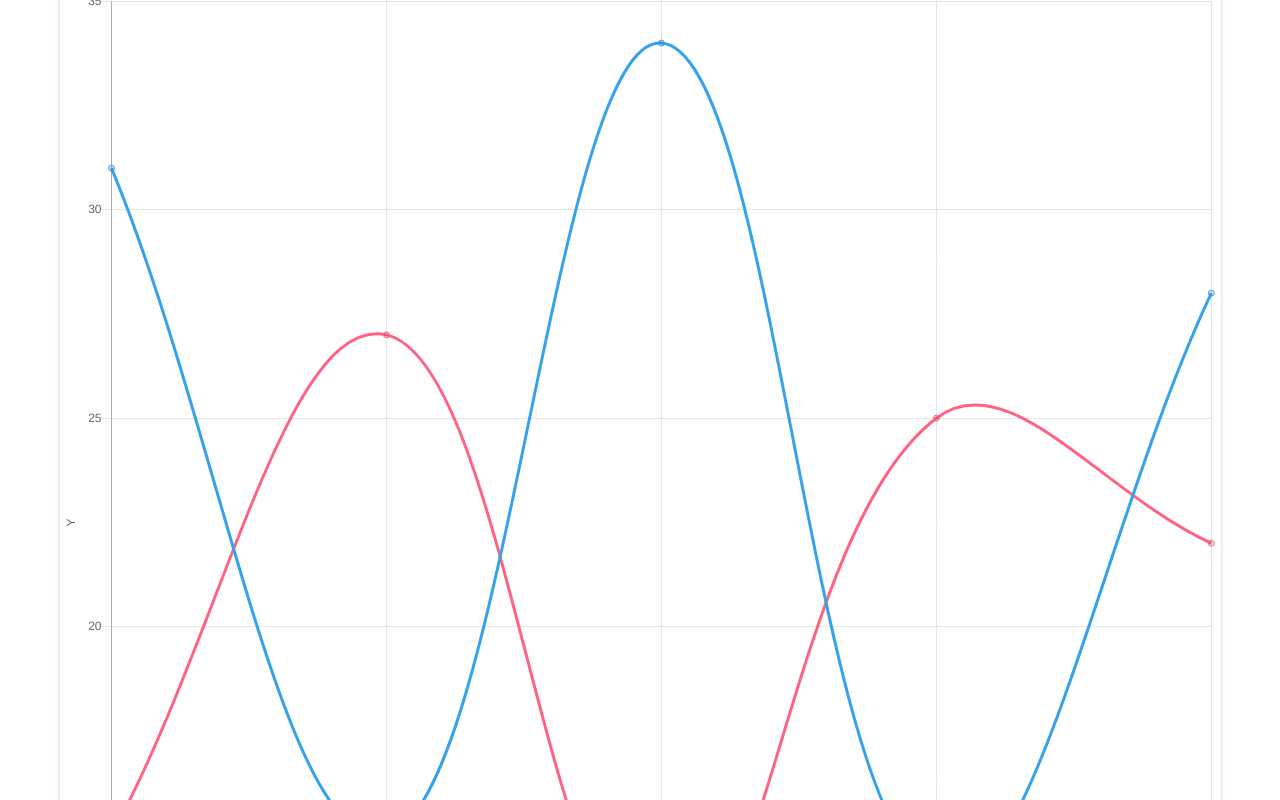
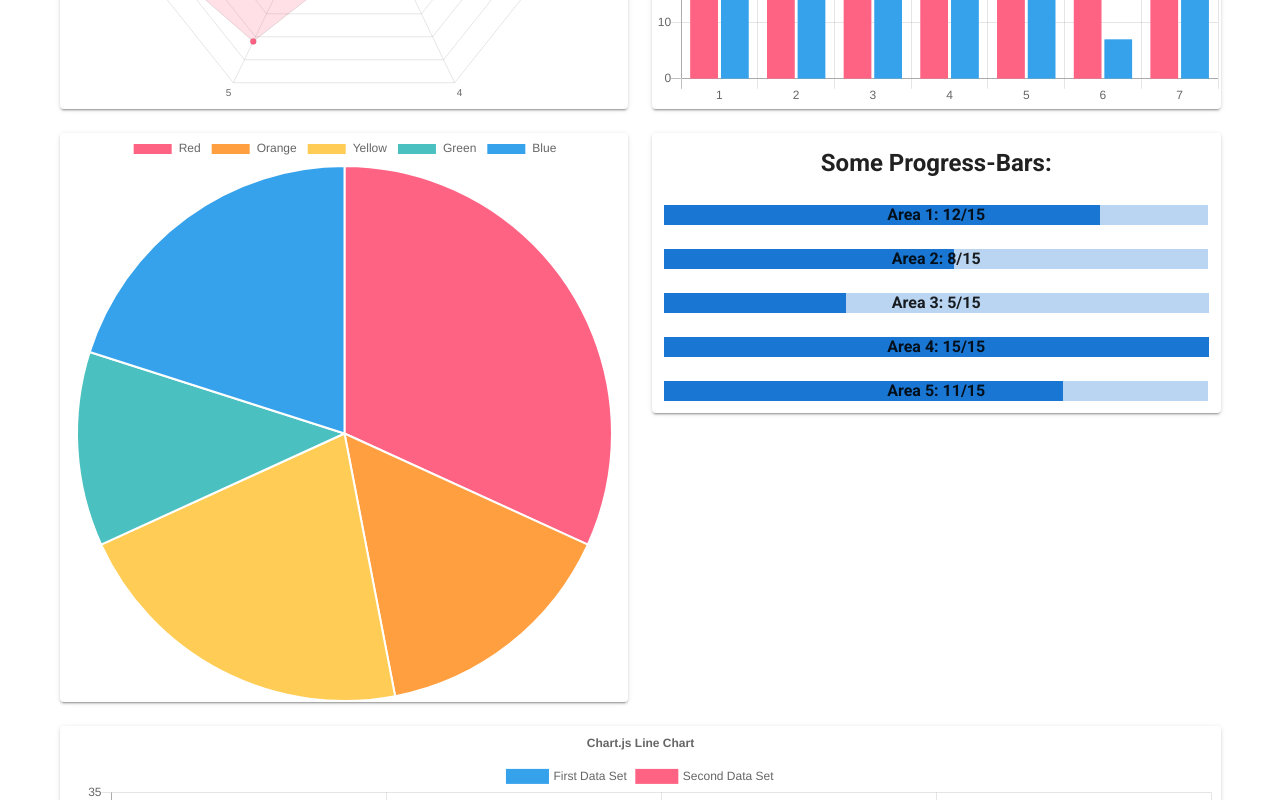
Before and after one commit to Elucidateqt/vue-dashboard-boilerplate, a Vue app: page / in a window 1280 px wide. Shown: the part 680-1480 px from the top of the page. Built offline with nearby package versions, Linux system fonts and the light colour scheme.

Commit message:
some progress-bars

```diff
--- a/src/components/Dashboard.vue
+++ b/src/components/Dashboard.vue
@@ -51,19 +51,67 @@
       </v-col>
     </v-row>
     <v-row class="text-center">
-      <v-col cols="4">
+      <v-col cols="6">
         <v-card>
           <radar-chart :chart-data="dummyData.radarChart.data"></radar-chart>
         </v-card>
       </v-col>
-      <v-col cols="4">
+      <v-col cols="6">
         <v-card>
           <bar-chart :chart-data="dummyData.barChart.data"></bar-chart>
         </v-card>
       </v-col>
-      <v-col cols="4">
+    </v-row>
+    <v-row>
+      <v-col cols="6">
         <v-card>
           <pie-chart :chart-data="dummyData.pieChart.data"></pie-chart>
+        </v-card>
+      </v-col>
+      <v-col cols="6">
+        <v-card>
+          <v-container>
+            <v-row>
+              <v-col class="text-center">
+                <h2>Some Progress-Bars:</h2>
+              </v-col>
+            </v-row>
+            <v-row>
+              <v-col cols="12">
+                <v-progress-linear height="20px" :value="(dummyData.progressBars.area1.current/dummyData.progressBars.area1.max)*100">
+                  <strong>Area 1: {{dummyData.progressBars.area1.current}}/{{dummyData.progressBars.area1.max}}</strong>
+                </v-progress-linear>
+              </v-col>
+            </v-row>
+            <v-row>
+              <v-col cols="12">
+                <v-progress-linear height="20px" :value="(dummyData.progressBars.area2.current/dummyData.progressBars.area2.max)*100">
+                  <strong>Area 2: {{dummyData.progressBars.area2.current}}/{{dummyData.progressBars.area2.max}}</strong>
+                </v-progress-linear>
+              </v-col>
+            </v-row>
+            <v-row>
+              <v-col cols="12">
+                <v-progress-linear height="20px" :value="(dummyData.progressBars.area3.current/dummyData.progressBars.area3.max)*100">
+                  <strong>Area 3: {{dummyData.progressBars.area3.current}}/{{dummyData.progressBars.area3.max}}</strong>
+                </v-progress-linear>
+              </v-col>
+            </v-row>
+            <v-row>
+              <v-col cols="12">
+                <v-progress-linear height="20px" :value="(dummyData.progressBars.area4.current/dummyData.progressBars.area4.max)*100">
+                  <strong>Area 4: {{dummyData.progressBars.area4.current}}/{{dummyData.progressBars.area4.max}}</strong>
+                </v-progress-linear>
+              </v-col>
+            </v-row>
+                     <v-row>
+              <v-col cols="12">
+                <v-progress-linear height="20px" :value="(dummyData.progressBars.area5.current/dummyData.progressBars.area5.max)*100">
+                  <strong>Area 5: {{dummyData.progressBars.area5.current}}/{{dummyData.progressBars.area5.max}}</strong>
+                </v-progress-linear>
+              </v-col>
+            </v-row>
+          </v-container>
         </v-card>
       </v-col>
     </v-row>
@@ -91,6 +139,28 @@ import colors from '../lib/constants/colors';
       dummyData: {
         pageVisits: Math.floor(Math.random() * 1756) + 976,
         timeOnPage: Math.floor(Math.random() * 6) + 2,
+        progressBars:{
+          area1: {
+            current: 12,
+            max: 15
+          },
+          area2: {
+            current: 8,
+            max: 15
+          },
+          area3: {
+            current: 5,
+            max: 15
+          },
+          area4: {
+            current: 15,
+            max: 15
+          },
+          area5: {
+            current: 11,
+            max: 15
+          }
+        },
 
         barChart: {
           data: {},
```
